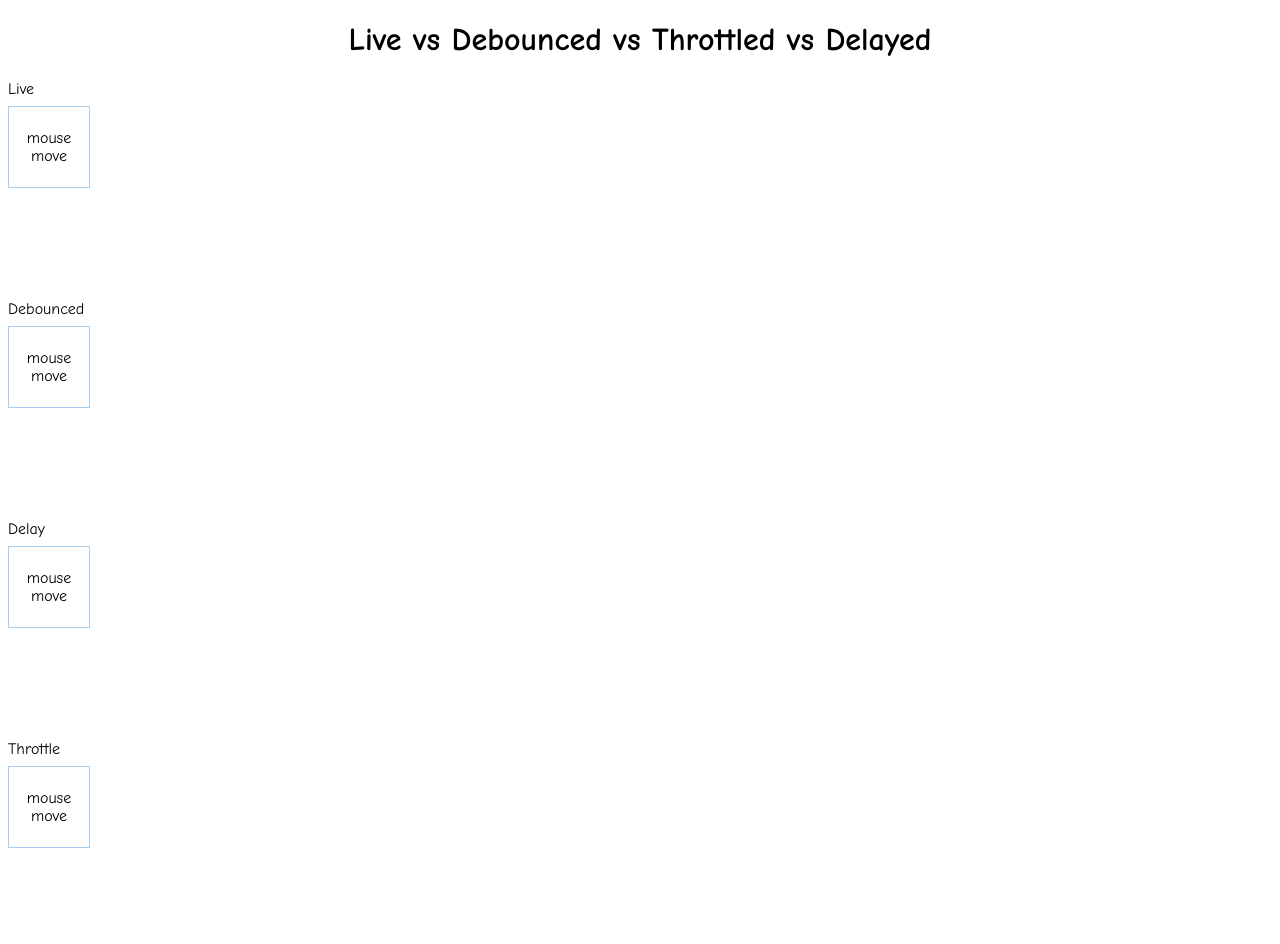
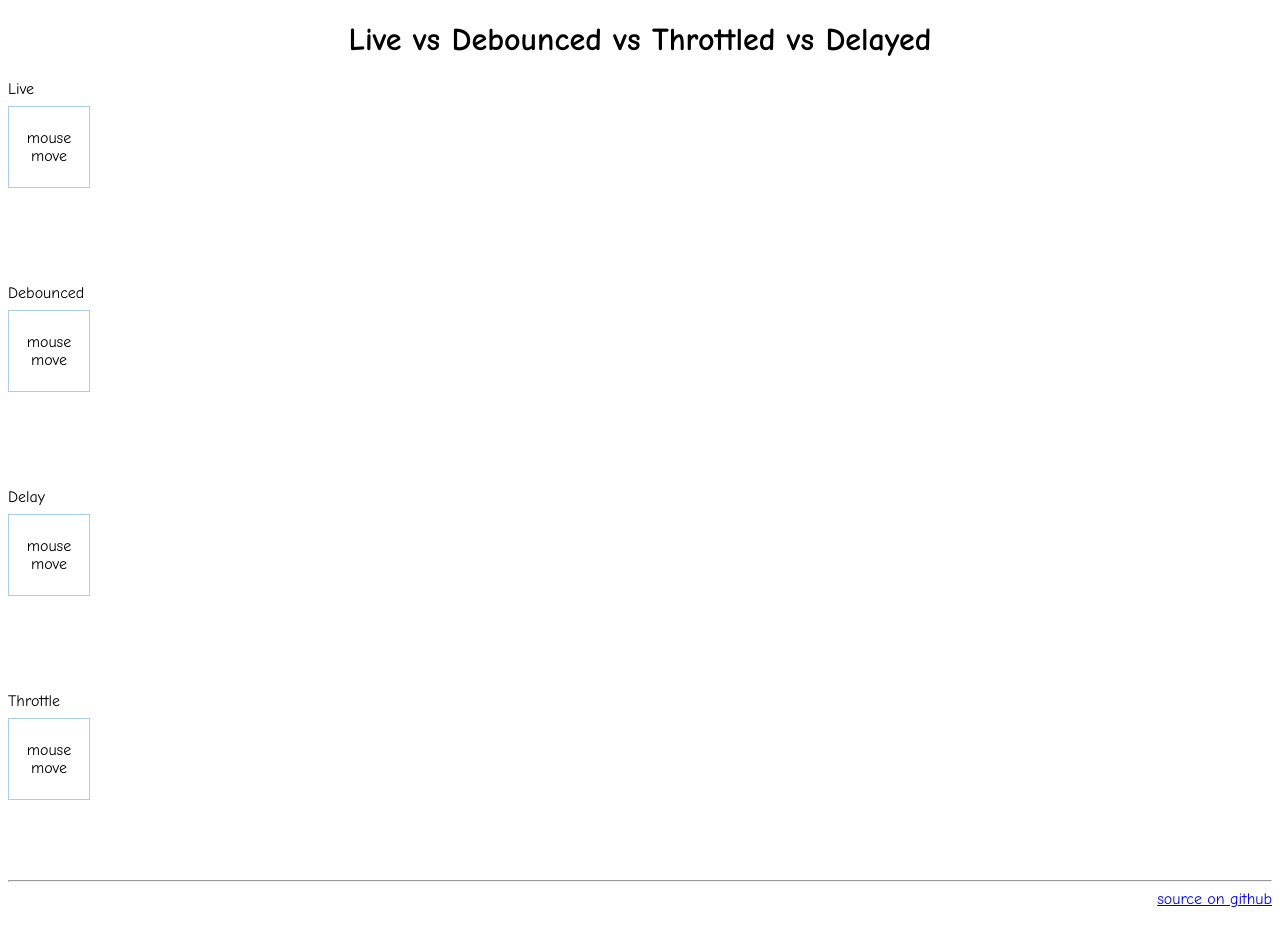
Before and after one commit to worc/wait, a React app: page / in a window 1280 px wide. After the commit the page ends 916 px from the top, so only its background shows below. Built offline with nearby package versions, Linux system fonts and the light colour scheme.

Commit message:
add links to and from source and demo

```diff
--- a/src/app.tsx
+++ b/src/app.tsx
@@ -32,6 +32,12 @@ export default function App () {
         <Throttle timeout={ timeout }/>
       </Demo>
 
+      <hr/>
+
+      <footer style={{ textAlign: 'right' }}>
+        <a href='https://github.com/worc/wait'>source on github</a>
+      </footer>
+
     </>
   )
 }
--- a/src/common/index.tsx
+++ b/src/common/index.tsx
@@ -13,7 +13,7 @@ export const TargetArea = styled.div`
 export const EventsContainer = styled.div`
   display: flex;
   gap: 8px;
-  height: 80px;
+  height: 64px;
 `
 
 export const EventMarker = styled.div`
```
Also changed, not shown: 2 other files (tests, documents, lock files or other folders).
